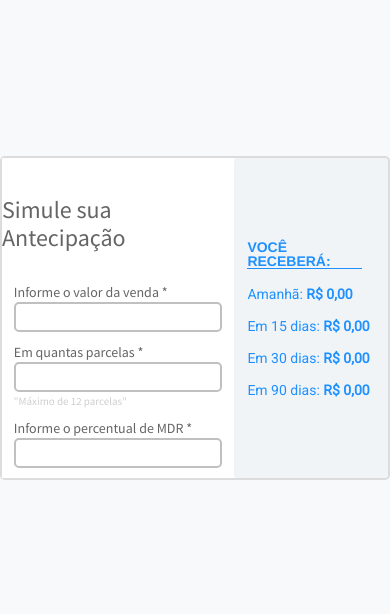
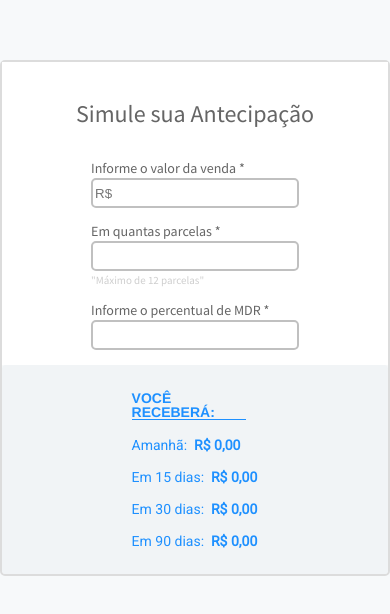
Before and after one commit to brenofigueiredoo/Desafio-1-FronEnd, a React (Create React App) app: page / in a window 390 px wide. Shown: the part 104-718 px from the top of the page. Built offline with nearby package versions, Linux system fonts and the light colour scheme.

Commit message:
feat: corrigindo erro de children, corrigindo a responsividade da aplicação, adicionando o R$ no placeholder

```diff
--- a/src/components/Body/index.jsx
+++ b/src/components/Body/index.jsx
@@ -18,7 +18,6 @@ const Body = () => {
       .catch((err) => console.log(err));
     }
 
-
     return (
         <BackBody>
         <ContainerMain>
@@ -28,18 +27,17 @@ const Body = () => {
                     <form id="myForm" onSubmit={handleSubmit(data => onSubmit(data))}>
                         <ContainerInput>
                             <label>Informe o valor da venda *</label>
-                            <input id="inputAmount" type="text" name="amount" {...register("amount")}/>
-                            {/* <p className="pError">{errors.amount?.message}</p> */}
+                            <input id="inputAmount" type="text" placeholder="R$" name="amount" {...register("amount")}/>
+                            <p className="pError">{errors.amount?.message}</p>
 
                             <label>Em quantas parcelas *</label>
                             <input id="inputInstallments" type="text" name="installments" {...register("installments")}/>
                             <p>"Máximo de 12 parcelas"</p>
-                            {console.log(errors)}
-                            {errors.installments && <p className="pError">{errors.installments?.message}</p>}
+                            <p className="pError">{errors.installments?.message}</p>
 
                             <label>Informe o percentual de MDR *</label>
                             <input id="inputMdr"type="text" name="mdr" {...register("mdr")}/>
-                            {/* <p className="pError">{errors.mdr?.message}</p> */}
+                            <p className="pError">{errors.mdr?.message}</p>
 
                             <button type="submit"></button>
                         </ContainerInput>
@@ -49,10 +47,10 @@ const Body = () => {
             <div className="containterResponseFull">
                 <div className="divResponse">
                     <h2 className="h2Response">VOCÊ RECEBERÁ:</h2>
-                    <h3 className="h3Response">Amanhã: <h3 className="h3RCivrão">&#160;R$ {calculation['1'] ? calculation['1'] : 0},00</h3></h3>
-                    <h3 className="h3Response">Em 15 dias: <h3 className="h3RCivrão">&#160;R$ {calculation['15'] ? calculation['15'] : 0},00</h3></h3>
-                    <h3 className="h3Response">Em 30 dias: <h3 className="h3RCivrão">&#160;R$ {calculation['30'] ? calculation['30'] : 0},00</h3></h3>
-                    <h3 className="h3Response">Em 90 dias: <h3 className="h3RCivrão">&#160;R$ {calculation['90'] ? calculation['90'] : 0},00</h3></h3>
+                    <h3 className="h3Response">Amanhã: <strong className="h3Strong">&#160; R$ {calculation['1'] ? calculation['1'] : 0},00</strong></h3>
+                    <h3 className="h3Response">Em 15 dias: <strong className="h3Strong">&#160; R$ {calculation['15'] ? calculation['15'] : 0},00</strong></h3>
+                    <h3 className="h3Response">Em 30 dias: <strong className="h3Strong">&#160; R$ {calculation['30'] ? calculation['30'] : 0},00</strong></h3>
+                    <h3 className="h3Response">Em 90 dias: <strong className="h3Strong">&#160; R$ {calculation['90'] ? calculation['90'] : 0},00</strong></h3>
                 </div>
             </div>
         </ContainerMain>
--- a/src/components/Body/style.js
+++ b/src/components/Body/style.js
@@ -3,11 +3,18 @@ import styled from "styled-components";
 export const ContainerMain = styled.div`
   display: flex;
   width: 34rem;
-  height: 20rem;
+  height: 22rem;
   margin: 0 auto;
 
   border: 2px solid #dcdcdc;
   border-radius: 5px;
+
+  @media screen and (max-width: 410px) {
+    flex-direction: column;
+    height: 32rem;
+    align-items: center;
+    justify-content: center;
+  }
 
   .divInfo {
     background-color: white;
@@ -15,6 +22,11 @@ export const ContainerMain = styled.div`
     display: flex;
     flex-direction: column;
     gap: 20px;
+
+    @media screen and (max-width: 410px) {
+      width: 100%;
+      height: 100%;
+    }
 
     h2 {
       display: flex;
@@ -45,6 +57,11 @@ export const ContainerMain = styled.div`
     background: rgba(209, 220, 227, 0.18);
     border-radius: 4px;
 
+    @media screen and (max-width: 410px) {
+      width: 100%;
+      height: 100%;
+    }
+
     h2 {
       width: 90%;
       border-bottom: 1px solid #1e90ff;
@@ -61,7 +78,7 @@ export const ContainerMain = styled.div`
       font-family: "Roboto", sans-serif;
     }
 
-    .h3RCivrão {
+    .h3Strong {
       color: #1e90ff;
       font-weight: 600;
       font-family: "Roboto", sans-serif;
--- a/src/validators/index.js
+++ b/src/validators/index.js
@@ -3,16 +3,19 @@ import * as yup from "yup";
 export const schemaCalculation = yup.object({
   amount: yup
     .number()
-    .min(1000, "amount must be greater than or equal to 1000")
+    .typeError("You must specify a number")
+    .min(1000, "Min Value 1000")
     .required("Amount is required"),
   installments: yup
     .number()
-    .min(1, "minimum value is 1")
-    .max(12, "up to 12 installments")
+    .typeError("You must specify a number")
+    .min(1, "Min value 0")
+    .max(12, "Max value 12")
     .required("Installments is required"),
   mdr: yup
     .number()
-    .min(0, "mdr must be greater than or equal to 0")
-    .max(100, "mdr must be less than or equal to 100")
-    .required("mdr is required"),
+    .typeError("You must specify a number")
+    .min(0, "Min value 0")
+    .max(100, "Max value 100")
+    .required("MDR is required"),
 });
```
